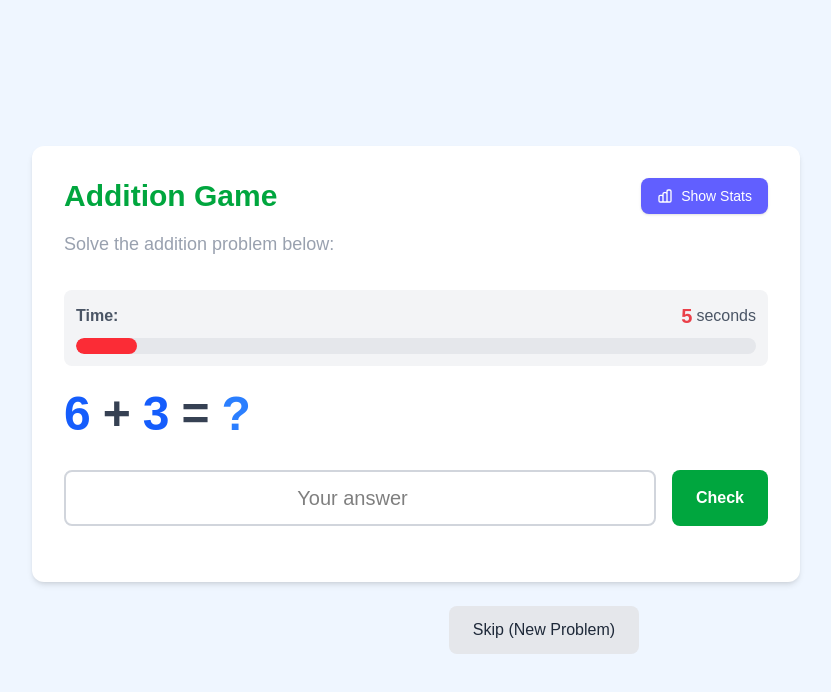
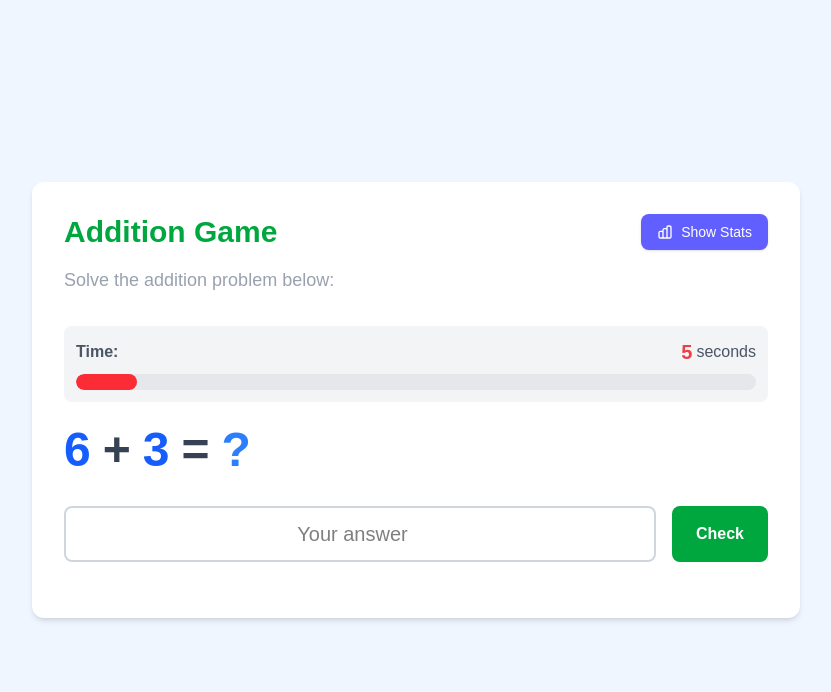
Before and after one commit to rojasmart/math-game, a Next.js app: page /games/addition in a window 1280 px wide. Shown: the top 692 px of the page, without its empty margins (96-927 px from the left). Built offline with nearby package versions, Linux system fonts and the light colour scheme.

Commit message:
--add remove skip button; add play again button for inactive game state

```diff
--- a/app/games/addition/page.tsx
+++ b/app/games/addition/page.tsx
@@ -242,12 +242,7 @@ export default function AdditionGame() {
           </div>
         )}
       </div>
-
-      {isActive ? (
-        <button onClick={generateNumbers} className="mt-6 bg-gray-200 text-gray-800 px-6 py-3 rounded-lg hover:bg-gray-300 transition cursor-pointer">
-          Skip (New Problem)
-        </button>
-      ) : (
+      {!isActive && (
         <button onClick={restartGame} className="mt-6 bg-blue-600 text-white px-6 py-3 rounded-lg hover:bg-blue-700 transition cursor-pointer">
           Play Again
         </button>
```
